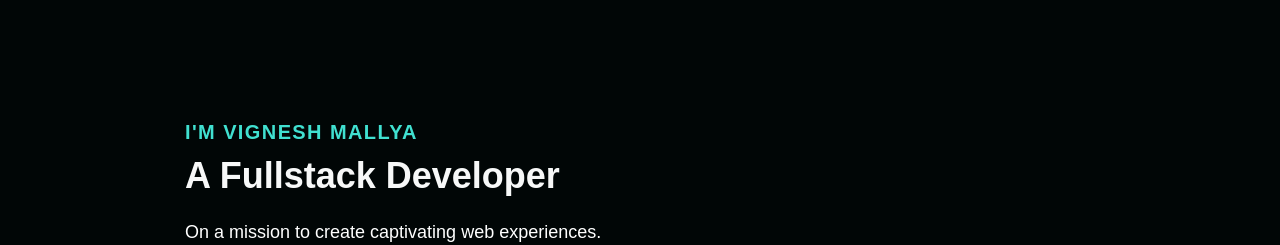
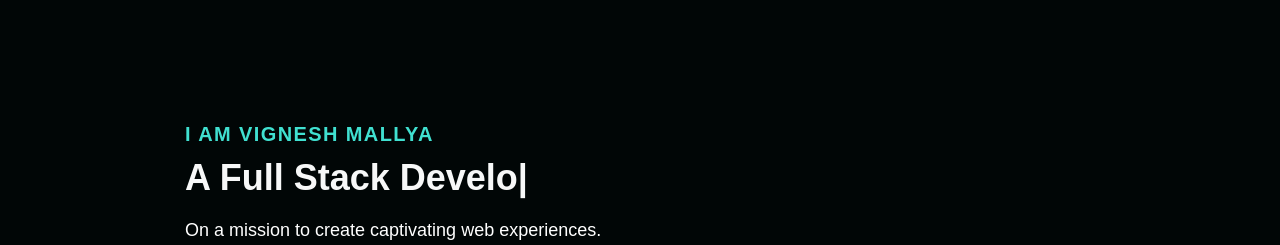
Before and after one commit to vigmallya/My_portfolio, a React (Create React App) app in the folder my_portfolio_mallya/: page / in a window 1280 px wide. Shown: the part 860-1105 px from the top of the page. Built offline with nearby package versions, Linux system fonts and the light colour scheme; a web font is replaced by a local one.

Commit message:
Added Text Animation Effect
Text Animation- react-type-animation package added

```diff
--- a/my_portfolio_mallya/package.json
+++ b/my_portfolio_mallya/package.json
@@ -14,6 +14,7 @@
     "react-scripts": "5.0.1",
     "react-scroll": "^1.8.9",
     "react-toastify": "^9.1.3",
+    "react-type-animation": "^3.1.0",
     "styled-components": "^6.0.3",
     "web-vitals": "^2.1.4"
   },
--- a/my_portfolio_mallya/src/components/ErrorPageSection/ErrorPageElements.js
+++ b/my_portfolio_mallya/src/components/ErrorPageSection/ErrorPageElements.js
@@ -43,7 +43,7 @@ grid-area: col1;
 //AnimateSlide Css
 opacity: ${({inView})=>(inView?1:0)};
 transition: ${({inView})=>(inView?'all 1s':'')};
-transform: ${({inView})=>(inView? 'translateX(0)' : 'translateX(-100%)')};
+transform: ${({inView})=>(inView? 'translateX(0)' : 'translateX(-20%)')};
 `
 export const Column2=styled.div`
 margin-bottom: 15px;
@@ -53,7 +53,7 @@ grid-area: col2;
 //AnimateSlide Css
 opacity: ${({inView})=>(inView?1:0)};
 transition: ${({inView})=>(inView?'all 1s':'')};
-transform: ${({inView})=>(inView? 'translateX(0)' : 'translateX(100%)')};
+transform: ${({inView})=>(inView? 'translateX(0)' : 'translateX(20%)')};
 
 &:hover{
     transform: rotate3d(1, 1, 3, -30deg);
--- a/my_portfolio_mallya/src/components/InfoSection/InfoElements.js
+++ b/my_portfolio_mallya/src/components/InfoSection/InfoElements.js
@@ -1,4 +1,5 @@
 import styled from 'styled-components'
+import { TypeAnimation } from 'react-type-animation';
 
 export const InfoContainer= styled.div`
 color:#fff;
@@ -71,6 +72,13 @@ color: ${({lightText})=>(lightText?'#f7f8f8':'#010606')};
     font-size:32px;
 }
 `
+export const AnimatedText= styled(TypeAnimation)`
+margin-bottom: 20px;
+font-size:36px;
+line-height: 1.1;
+font-weight: 600;
+color: ${({lightText})=>(lightText?'#f7f8f8':'#010606')};
+`
 export const Subtitle= styled.p`
 max-width: 440px;
 margin-bottom: 35px;
--- a/my_portfolio_mallya/src/components/InfoSection/data.js
+++ b/my_portfolio_mallya/src/components/InfoSection/data.js
@@ -3,7 +3,7 @@ export const homeObjOne={
     lightBg:false,
     lightText:true,
     lighttextDesc: true,
-    topLine: "I'm Vignesh Mallya",
+    topLine: "I am Vignesh Mallya",
     headline: 'A Fullstack Developer',
     description: "On a mission to create captivating web experiences. With a strong foundation in web development and expertise in React, I strive to create robust and user-friendly applications. My journey in the world of software development began from 2019, and I've been hooked ever since.",
     buttonLabel: 'Know more',
@@ -13,7 +13,8 @@ export const homeObjOne={
     dark:true,
     primary:true,
     darkText:false,
-    to:'work'
+    to:'work',
+    animateText:true
 }
 
 export const homeObjTwo={
@@ -31,7 +32,8 @@ export const homeObjTwo={
     dark:false,
     primary:false,
     darkText:true,
-    to:''
+    to:'',
+    animateText:false
 }
 
 export const homeObjThree={
@@ -48,5 +50,6 @@ export const homeObjThree={
     alt: 'Profile',
     dark:true,
     primary:true,
-    darkText:false
+    darkText:false,
+    animateText:false
 }
--- a/my_portfolio_mallya/src/components/InfoSection/index.js
+++ b/my_portfolio_mallya/src/components/InfoSection/index.js
@@ -1,12 +1,12 @@
 import React from 'react'
 import { Button, CVButton } from '../ButtonElements'
 import { InfoContainer, InfoWrapper, InfoRow, Column1,TextWrapper,TopLine,
-        Heading,Subtitle,BtnWrap, Column2, Img, ImgWrap } from './InfoElements';
-import {useInView} from 'react-intersection-observer'
+        Heading,Subtitle,BtnWrap, Column2, Img, ImgWrap, AnimatedText } from './InfoElements';
+import {useInView} from 'react-intersection-observer';
 
 
 const InfoSection = ({lightBg,id,imgStart, topLine, lightText,headline,
-darkText,description,buttonLabel,img,alt,primary, dark ,dark2,to}) => {
+darkText,description,buttonLabel,img,alt,primary, dark ,dark2,to, animateText}) => {
 const { ref: myRef, inView} = useInView();
   return (
     <>
@@ -16,7 +16,22 @@ const { ref: myRef, inView} = useInView();
                 <Column1>
                 <TextWrapper>
                     <TopLine>{topLine}</TopLine>
-                    <Heading lightText={lightText}>{headline}</Heading>
+                    {animateText?<AnimatedText
+                    sequence={[
+                        'A Frontend Developer',
+                        1000,
+                        'A Backend Developer',
+                        1000,
+                        'A Full Stack Developer',
+                        1000,
+                        'A Human Being 😜',
+                        1000
+                    ]}
+                    wrapper='div'
+                    speed={50}
+                    lightText={lightText}
+                    repeat={Infinity}
+                    /> :<Heading lightText={lightText}>{headline}</Heading>}
                     <Subtitle darkText={darkText}>{description}</Subtitle>
                     {id==='work'?
                     <BtnWrap>
```
Also changed, not shown: 1 other file (tests, documents, lock files or other folders).
